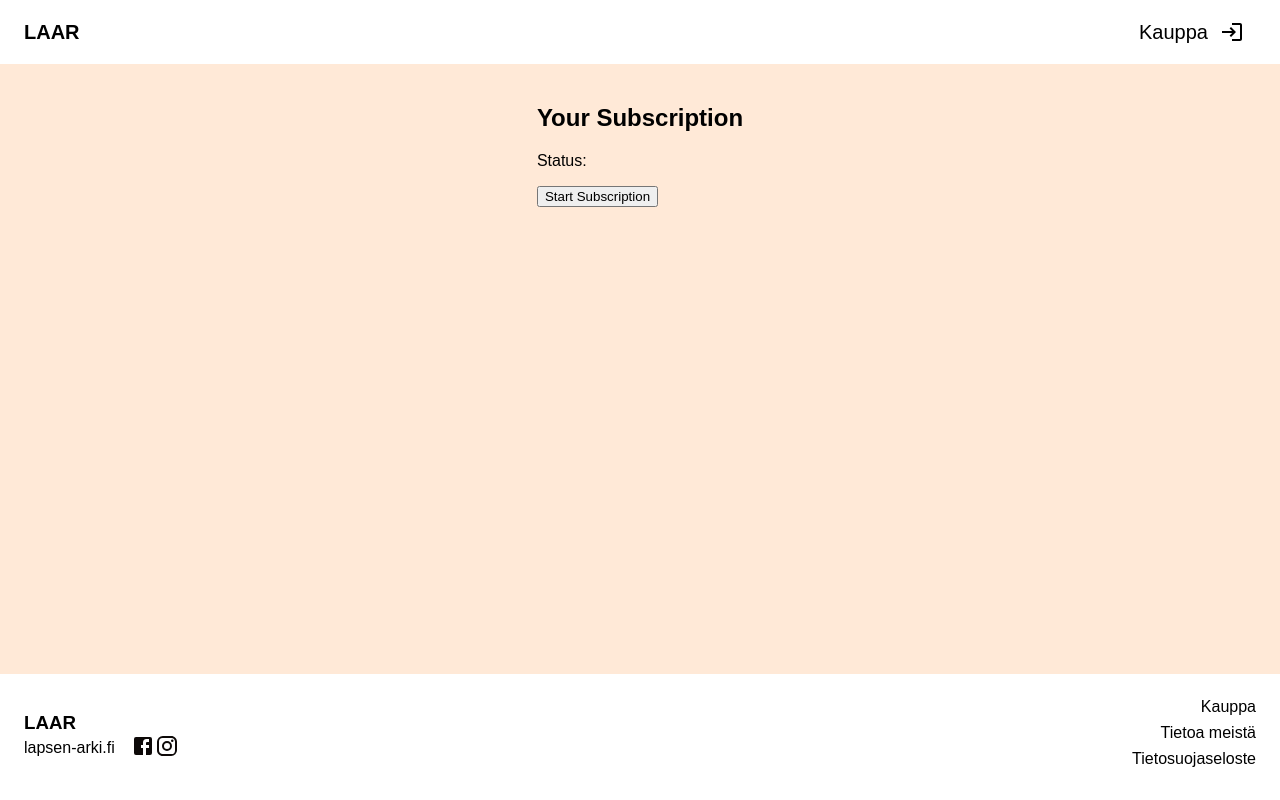
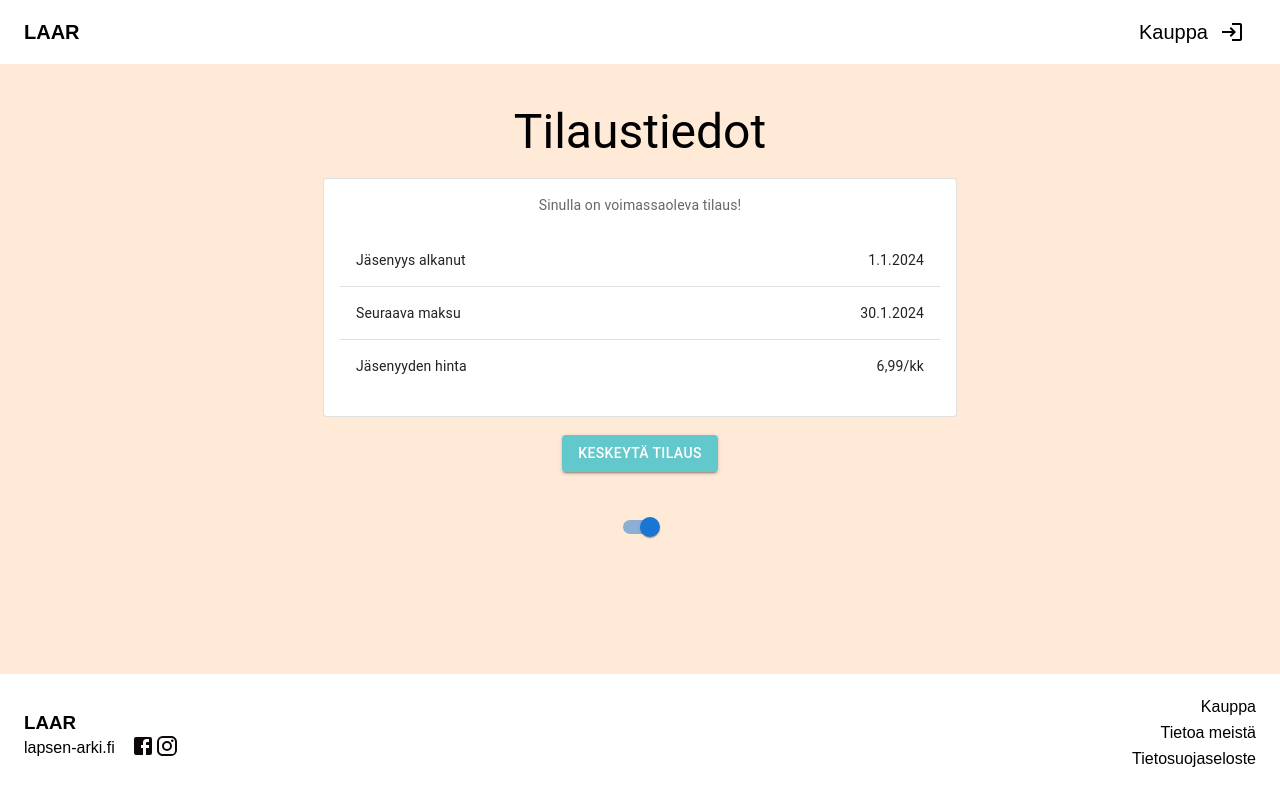
Before and after one commit to Lapsen-Arki/LAAR2, a React (Vite) app in the folder frontend/: page /subscription in a window 1280 px wide. Built offline with nearby package versions, Linux system fonts and the light colour scheme.

Commit message:
Add visuals to display subscription info

```diff
--- a/frontend/src/api/getSubscription.ts
+++ b/frontend/src/api/getSubscription.ts
@@ -20,4 +20,4 @@ const getSubscription = async (idToken : string | null) => {
   }
 };
 
-export default startSubscription;
+export default getSubscription;
--- a/frontend/src/styles/Subscription.css
+++ b/frontend/src/styles/Subscription.css
@@ -1,10 +1,15 @@
 .subscription-page {
 	text-align: center;
-	padding-top: 10vh;
+}
+
+.subscription-description {
+	padding: 2vh;
 }
 
 @media (max-width: 768px) {
-	.subscription-page {
-		padding-top: 5vh;
+	.subscription-description {
+		width: 50vh;
+		padding: 0;
+		padding-top: 3vh;
 	}
 }
--- a/frontend/src/views/Subscription.tsx
+++ b/frontend/src/views/Subscription.tsx
@@ -1,17 +1,61 @@
-import React, { useState, useContext, useEffect } from 'react';
-import { loadStripe, Stripe } from '@stripe/stripe-js';
-import { TokenContext } from '../contexts/tokenContext';
-import startSubscription from '../api/startSubscription';
-import cancelSubscription from '../api/cancelSubscription';
+import React, { useState /*, useContext, useEffect*/ } from 'react';
+//import { loadStripe, Stripe } from '@stripe/stripe-js';
+//import { TokenContext } from '../contexts/tokenContext';
+//import startSubscription from '../api/startSubscription';
+//import cancelSubscription from '../api/cancelSubscription';
+//import getSubscription from '../api/getSubscription';
+import Box from '@mui/material/Box';
+import Card from '@mui/material/Card';
+import AddCircleRoundedIcon from '@mui/icons-material/AddCircleRounded';
+import CardContent from '@mui/material/CardContent';
+import Typography from '@mui/material/Typography';
+import Button from '@mui/material/Button';
+import Divider from '@mui/material/Divider';
+import List from '@mui/material/List';
+import ListItem from '@mui/material/ListItem';
+import ListItemIcon from '@mui/material/ListItemIcon';
+import ListItemText from '@mui/material/ListItemText';
+import Table from '@mui/material/Table';
+import TableBody from '@mui/material/TableBody';
+import TableCell from '@mui/material/TableCell';
+import TableContainer from '@mui/material/TableContainer';
+import TableRow from '@mui/material/TableRow';
+import Paper from '@mui/material/Paper';
+import Switch from '@mui/material/Switch';
+import '../styles/Subscription.css'
 
-interface SubscriptionManagementProps {}
+// Sivu on vielä kesken, keskeneräisiä funktioita kommentoitu pois
 
-const SubscriptionManagement: React.FC<SubscriptionManagementProps> = () => {
-  const { idToken } = useContext(TokenContext);
-  const [subscriptionStatus, setSubscriptionStatus] = useState<string | null>(null);
-  const [stripe, setStripe] = useState<Stripe | null>(null);
+const SubscriptionManagement: React.FC = () => {
+//const { idToken } = useContext(TokenContext);
+//const [subscription, setSubscription] = useState<string | null>(null);
+//const [stripe, setStripe] = useState<Stripe | null>(null);
+  const [testiboolean, setTestiboolean] = useState(true) // väliaikainen muuttuja testausta varte, true = käyttäjällä on tilaus, false = tilausta ei ole
+/*
+  useEffect(() => {
+    const fetchSubscription = async () => {
+
+      try {
+        const response = await getSubscription(idToken);
+
+        if ('error' in response) {
+          console.error('Error', response.error);
+        } else {
+          setSubscription(response);
+        }
+      } catch (error) {
+        console.error('Error', error);
+      }
+    };
+
+    if (idToken) {
+    	//getSubscription(idToken);
+    }
+  }, [idToken]);
+*/
 
   const handleStartSubscription = async () => {
+	/*
     try {
       const data = await startSubscription(idToken);
 
@@ -32,29 +76,113 @@ const SubscriptionManagement: React.FC<SubscriptionManagementProps> = () => {
     } catch (error) {
       console.error('Error starting subscription:', error);
     }
+	*/
   };
 
   const handleCancelSubscription = async () => {
+	/*
     try {
       const data = await cancelSubscription(idToken);
-      setSubscriptionStatus(data.status);
+      setSubscription(data.status);
     } catch (error) {
       console.error('Error canceling subscription:', error);
     }
+	*/
   };
 
   return (
-    <div>
-      <h2>Your Subscription</h2>
-      <p>Status: {subscriptionStatus}</p>
-
-      {subscriptionStatus === 'active' ? (
-        <button onClick={handleCancelSubscription}>Cancel Subscription</button>
-      ) : (
-        <button onClick={handleStartSubscription}>Start Subscription</button>
-      )}
-    </div>
-  );
+	<div className="subscription-page">
+	<Typography variant="h3" component="div">
+		Tilaustiedot
+	</Typography>
+	<br></br>
+	<Box
+		sx={{
+			display: 'flex',
+			flexWrap: 'wrap',
+		}}>
+		<Card variant="outlined">
+			<CardContent>
+			{
+				testiboolean ? (
+				<div>
+					<Typography sx={{ fontSize: 14 }} color="text.secondary">
+						Sinulla on voimassaoleva tilaus!
+					</Typography>
+					<br></br>
+					<TableContainer component={Paper}>
+						<Table sx={{ minWidth: { xs: '100%', md: 600 } }} aria-label="simple table">
+							<TableBody>
+								<TableRow>
+									<TableCell>Jäsenyys alkanut</TableCell>
+									<TableCell align="right">1.1.2024</TableCell>
+								</TableRow>
+								<TableRow>
+									<TableCell>Seuraava maksu</TableCell>
+									<TableCell align="right">30.1.2024</TableCell>
+								</TableRow>
+								<TableRow sx={{ '&:last-child td': { borderBottom: 'none' } }}>
+									<TableCell>Jäsenyyden hinta</TableCell>
+									<TableCell align="right">6,99/kk</TableCell>
+								</TableRow>
+							</TableBody>
+						</Table>
+					</TableContainer>
+				</div>
+			  ):(
+				<div>
+					<Typography sx={{ fontSize: 14 }} color="text.secondary">
+						Sinulla ei ole voimassaolevaa tilausta.
+					</Typography>
+					<br></br>
+					<Typography sx={{ fontSize: 14, marginBottom: 1 }} color="text.secondary">
+						Hanki täysjäsenyys hintaan
+					</Typography>
+					<Typography variant="h3" component="div">
+						6,99/kk
+					</Typography>
+					<br></br>
+					<Divider variant="middle"/>
+					<div className="subscription-description">
+						<Typography variant="body2" color="text.secondary">
+							Aloittamalla tilauksen saat LAAR:in kaikki ominaisuudet käyttöösi.
+						</Typography>
+					</div>
+					<List>
+						<ListItem>
+							<ListItemIcon>
+								<AddCircleRoundedIcon/>
+							</ListItemIcon>
+							<ListItemText primary="Ominaisuus1" />
+						</ListItem>
+						<ListItem>
+							<ListItemIcon>
+								<AddCircleRoundedIcon/>
+							</ListItemIcon>
+							<ListItemText primary="Ominaisuus2" />
+						</ListItem>
+					</List>
+				</div>
+			)}
+ 			</CardContent>
+		</Card>
+	</Box>
+	<br></br>
+	{testiboolean ? (
+		<Button onClick={handleCancelSubscription} variant="contained" sx={{ backgroundColor: '#63c8cc'}}>
+			Keskeytä tilaus
+		</Button>
+		) : (
+		<Button onClick={handleStartSubscription} variant="contained" sx={{ backgroundColor: '#63c8cc'}}>
+			Aloita tilaus
+		</Button>
+	)}
+	<br></br>
+	<br></br>
+	<br></br>
+	<Switch checked={testiboolean} onChange={() => setTestiboolean(!testiboolean)}/>
+	</div>
+);
 };
 
 export default SubscriptionManagement;
```
